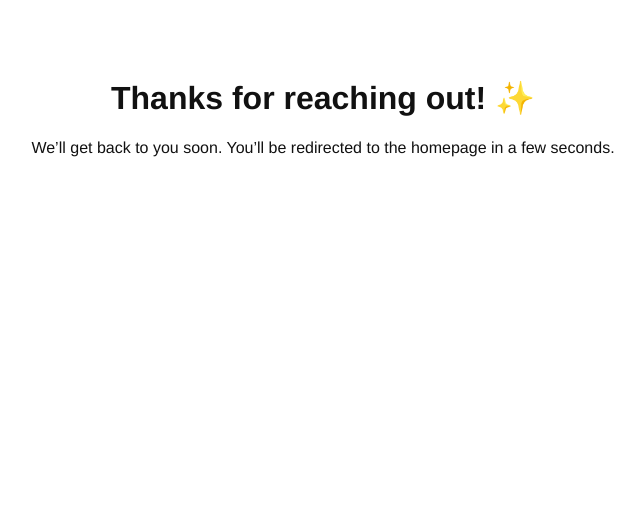
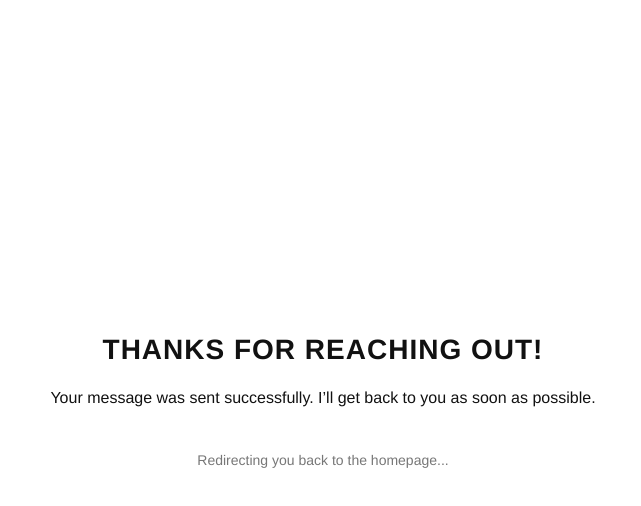
Before and after one commit to supertallboy/contact-form, a plain HTML site: page thank-you.html in a window 1280 px wide. Shown: the whole page, without its empty margins (317-958 px from the left). Drawn offline with Linux system fonts and the light colour scheme.

Commit message:
Update thank-you.html

```diff
--- a/thank-you.html
+++ b/thank-you.html
@@ -1,20 +1,52 @@
 <!DOCTYPE html>
 <html>
   <head>
-    <meta http-equiv="refresh" content="5; url=https://supertallboy.github.io/">
+    <meta charset="UTF-8">
+    <meta http-equiv="refresh" content="5; url=https://supertallboy.github.io/contact-form/">
     <title>Thank You</title>
     <style>
       body {
+        margin: 0;
         font-family: 'Helvetica Neue', sans-serif;
-        background: #fff;
+        background-color: #ffffff;
+        color: #111;
+        display: flex;
+        justify-content: center;
+        align-items: center;
+        height: 100vh;
         text-align: center;
-        padding: 50px;
-        color: #111;
+        padding: 20px;
+        box-sizing: border-box;
+      }
+
+      .message-wrapper {
+        max-width: 600px;
+      }
+
+      h1 {
+        font-size: 28px;
+        margin-bottom: 20px;
+        text-transform: uppercase;
+        letter-spacing: 1px;
+      }
+
+      p {
+        font-size: 16px;
+        line-height: 1.5;
+      }
+
+      .subtle {
+        font-size: 14px;
+        margin-top: 40px;
+        color: #777;
       }
     </style>
   </head>
   <body>
-    <h1>Thanks for reaching out! ✨</h1>
-    <p>We’ll get back to you soon. You’ll be redirected to the homepage in a few seconds.</p>
+    <div class="message-wrapper">
+      <h1>Thanks for reaching out!</h1>
+      <p>Your message was sent successfully. I’ll get back to you as soon as possible.</p>
+      <p class="subtle">Redirecting you back to the homepage...</p>
+    </div>
   </body>
 </html>
```
